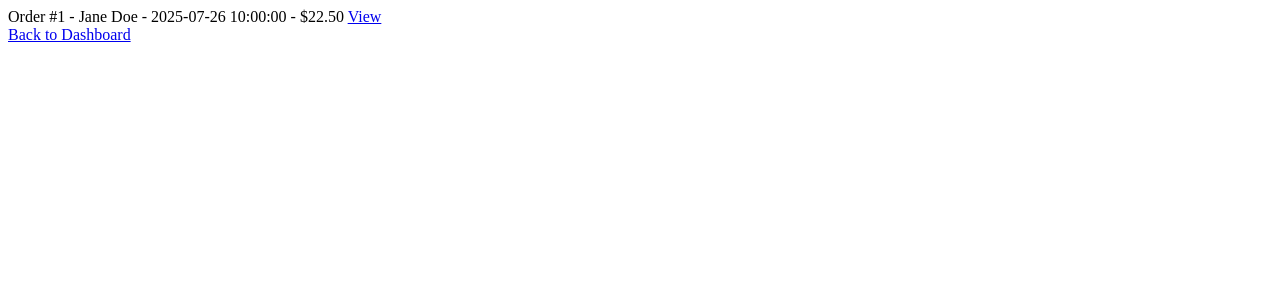
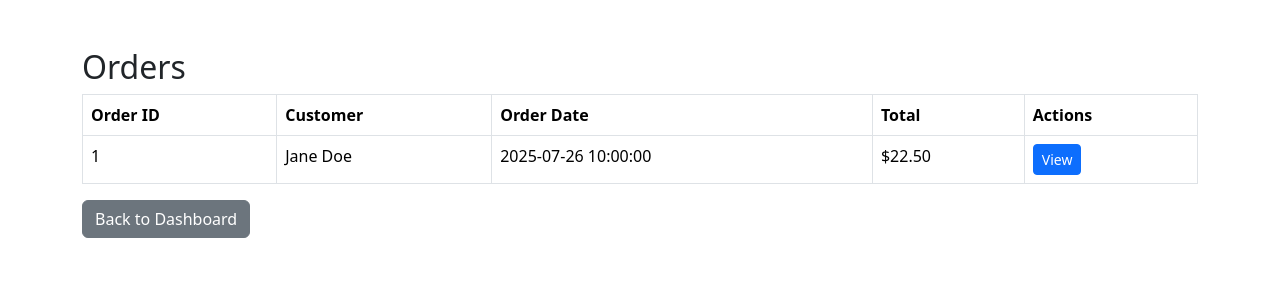
Before and after one commit to BUSY-LOOPING/HTTP-5225-Assignment2, a PHP site: page /orders/index.php in a window 1280 px wide. Shown: the top 300 px of the page. Run offline with PHP 8.4, Linux system fonts and the light colour scheme; data comes from the database, SQL or seed files in the repository.

Commit message:
edited index.php file in orders

```diff
--- a/admin/orders/index.php
+++ b/admin/orders/index.php
@@ -1,10 +1,51 @@
 <?php
-include "../includes/connect.php";
-include "../auth/session.php";
+include('../includes/connect.php');
+include('../auth/session.php');
 include('functions.php');
+
 $orders = get_orders($connect);
-while ($row = mysqli_fetch_assoc($orders)) {
-    echo "Order #" . $row['id'] . " - " . $row['customer'] . " - " . $row['order_date'] . " - $" . $row['total'];
-    echo " <a href='view.php?id=" . $row['id'] . "'>View</a><br>";
-}
-echo "<a href='../index.php'>Back to Dashboard</a>";
+?>
+
+<!DOCTYPE html>
+<html lang="en">
+
+<head>
+    <meta charset="UTF-8">
+    <meta name="viewport" content="width=device-width, initial-scale=1.0">
+    <title>Orders Management</title>
+    <link href="https://cdn.jsdelivr.net/npm/bootstrap@5.3.2/dist/css/bootstrap.min.css" rel="stylesheet">
+</head>
+
+<body>
+    <div class="container mt-5">
+        <h2>Orders</h2>
+        <table class="table table-bordered">
+            <thead>
+                <tr>
+                    <th>Order ID</th>
+                    <th>Customer</th>
+                    <th>Order Date</th>
+                    <th>Total</th>
+                    <th>Actions</th>
+                </tr>
+            </thead>
+            <tbody>
+                <?php while ($row = mysqli_fetch_assoc($orders)): ?>
+                    <tr>
+                        <td><?php echo $row['id']; ?></td>
+                        <td><?php echo $row['customer']; ?></td>
+                        <td><?php echo $row['order_date']; ?></td>
+                        <td>$<?php echo $row['total']; ?></td>
+                        <td>
+                            <a href="view.php?id=<?php echo intval($row['id']); ?>" class="btn btn-sm btn-primary">View</a>
+                        </td>
+                    </tr>
+                <?php endwhile; ?>
+            </tbody>
+        </table>
+        <a href="../dashboard.php" class="btn btn-secondary">Back to Dashboard</a>
+    </div>
+    <script src="https://cdn.jsdelivr.net/npm/bootstrap@5.3.2/dist/js/bootstrap.bundle.min.js"></script>
+</body>
+
+</html>
```
